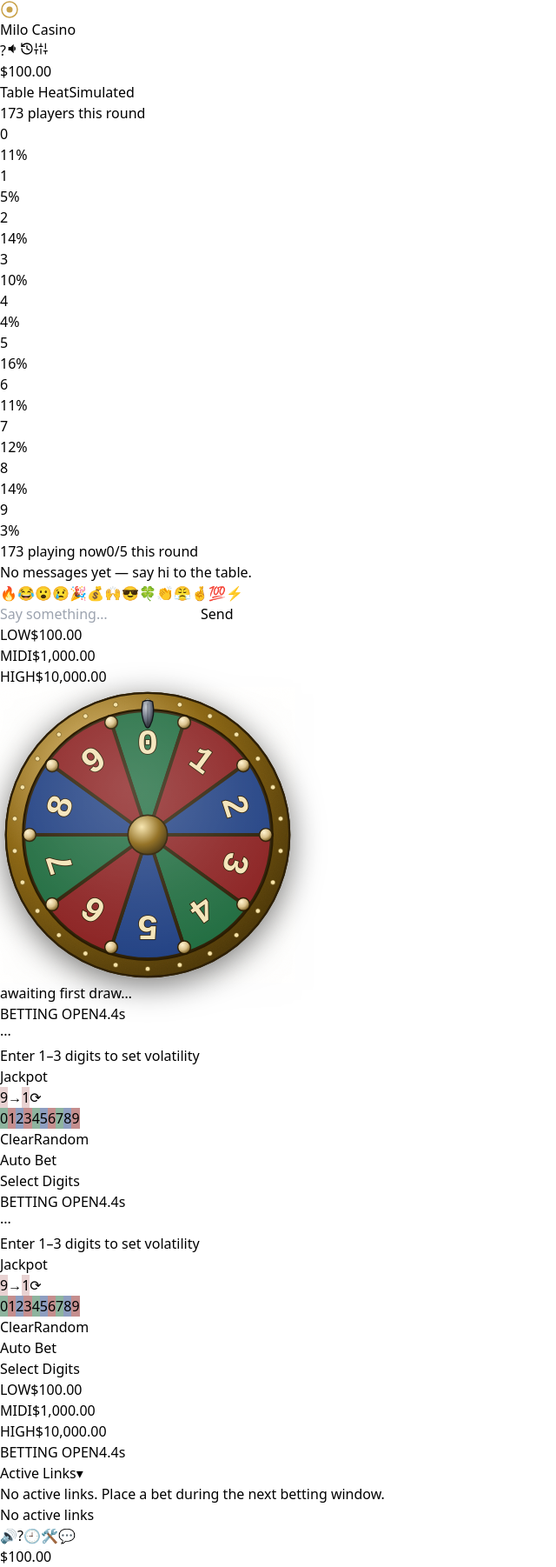
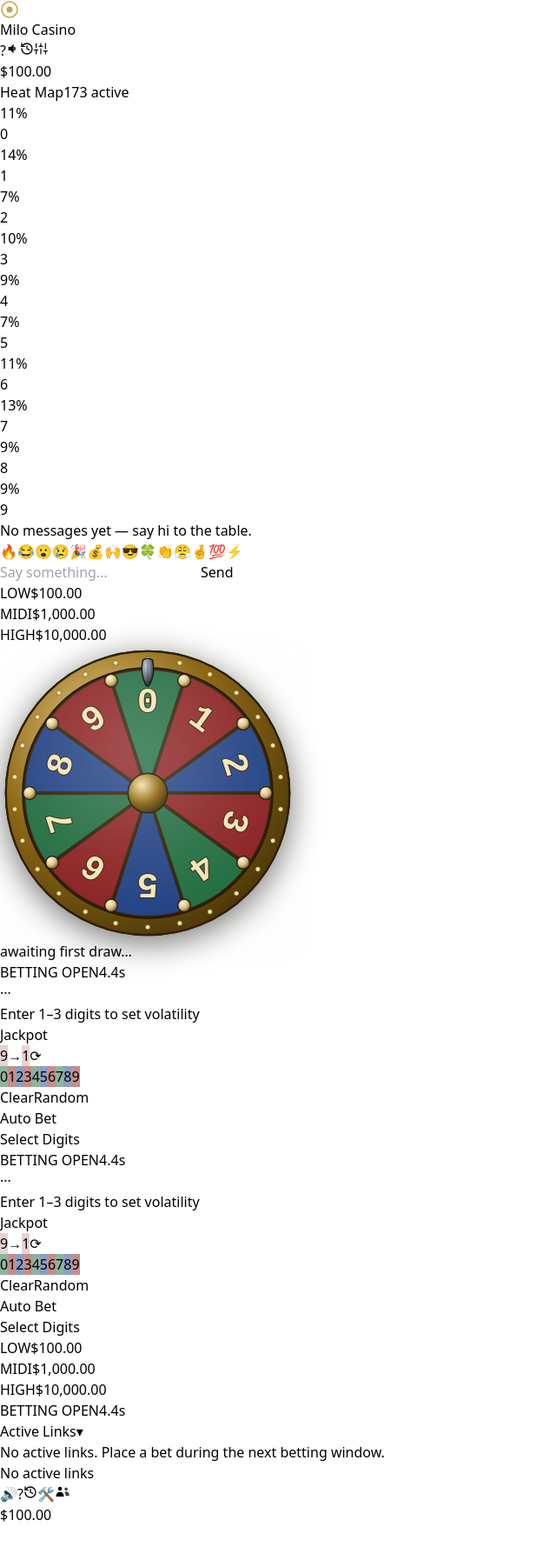
Before and after one commit to milerdo/chains, a React (Vite) app: page / in a window 1280 px wide. Shown: the whole page at 87% size, without its empty margins (0-640 px from the left). After the commit the page ends 1754 px from the top, so only its background shows below. Built offline with nearby package versions, Linux system fonts and the light colour scheme.

Commit message:
version 0.16, testing and fixing minor bugs

```diff
--- a/src/App.tsx
+++ b/src/App.tsx
@@ -68,7 +68,7 @@
       <main className="hidden min-h-0 flex-1 lg:flex lg:flex-col lg:overflow-hidden">
         <div className="mx-auto grid min-h-0 w-full max-w-6xl flex-1 grid-cols-[1fr_1.3fr_1fr] gap-4 overflow-hidden px-6 py-4">
           <div className="flex min-h-0 flex-col gap-3 overflow-hidden">
-            <div className="h-[38%] min-h-[220px] shrink-0">
+            <div className="h-[31%] min-h-[190px] shrink-0">
               <MultiplayerSim />
             </div>
             <EmojiChat />
--- a/src/components/EmojiChat.tsx
+++ b/src/components/EmojiChat.tsx
@@ -1,9 +1,9 @@
 // ============================================================================
 // CHAINS — EmojiChat
-// Local, per-browser "table chat". Not real multiplayer — persisted to
-// localStorage only (see CLAUDE.md log). Each message is identified by its
-// own send time (hh:mm:ss) rather than a player name, per design decision.
-// Up to MAX_SENDS_PER_ROUND emoji/messages per betting round.
+// Local, per-browser table chat, presented to players as part of "Socials".
+// Persisted to localStorage only — not real multiplayer. Each message is
+// identified by its own send time (hh:mm:ss) rather than a player name.
+// Max ONE emoji/message per betting round.
 // ============================================================================
 
 import { useEffect, useRef, useState, type FormEvent } from 'react';
@@ -15,7 +15,7 @@
   '🔥', '😂', '😮', '😢', '🎉', '💰', '🙌', '😎', '🍀', '👏', '😤', '🤞', '💯', '⚡',
 ];
 
-const MAX_SENDS_PER_ROUND = 5;
+const MAX_SENDS_PER_ROUND = 1;
 const MAX_MESSAGE_LENGTH = 60;
 const MAX_STORED_MESSAGES = 100;
 const STORAGE_KEY = 'chains-table-chat';
@@ -47,7 +47,7 @@
 }
 
 export function EmojiChat() {
-  const { phase, simulatedActivity } = useGame();
+  const { phase } = useGame();
   const [messages, setMessages] = useState<ChatMessage[]>(() => loadStoredMessages());
   const [draft, setDraft] = useState('');
   const [sentThisRound, setSentThisRound] = useState(0);
@@ -95,23 +95,10 @@
 
   return (
     <section
-      aria-label="Table chat"
+      aria-label="Socials"
       className="flex min-h-0 flex-1 flex-col rounded-3xl border border-white/[0.07] bg-gradient-to-b from-white/[0.035] to-transparent p-5 backdrop-blur-sm sm:p-6"
     >
-      <div className="flex shrink-0 items-center justify-between">
-        <span className="flex items-center gap-2 font-mono text-[10px] uppercase tracking-[0.4em] text-white/40">
-          <span className="relative flex h-1.5 w-1.5">
-            <span className="absolute inline-flex h-full w-full animate-ping rounded-full bg-emerald-400 opacity-60" />
-            <span className="relative inline-flex h-1.5 w-1.5 rounded-full bg-emerald-400" />
-          </span>
-          {simulatedActivity.playerCount.toLocaleString()} playing now
-        </span>
-        <span className="font-mono text-[10px] text-white/30">
-          {sentThisRound}/{MAX_SENDS_PER_ROUND} this round
-        </span>
-      </div>
-
-      <div ref={listRef} className="mt-3 min-h-0 flex-1 overflow-y-auto pr-1">
+      <div ref={listRef} className="min-h-0 flex-1 overflow-y-auto pr-1">
         {messages.length === 0 ? (
           <p className="flex h-full items-center justify-center text-center font-mono text-xs text-white/25">
             No messages yet — say hi to the table.
--- a/src/components/GameHeader.tsx
+++ b/src/components/GameHeader.tsx
@@ -96,7 +96,7 @@
     </svg>
   );
 }
-function HistoryIcon() {
+export function HistoryIcon() {
   return (
     <svg width="16" height="16" viewBox="0 0 24 24" fill="none" stroke="currentColor" strokeWidth="2" strokeLinecap="round" strokeLinejoin="round" aria-hidden="true">
       <path d="M3 12a9 9 0 1 0 9-9 9.75 9.75 0 0 0-6.74 2.74L3 8" />
--- a/src/components/MobileFooter.tsx
+++ b/src/components/MobileFooter.tsx
@@ -1,15 +1,15 @@
 // ============================================================================
 // CHAINS — MobileFooter
-// Now a clean utility bar only: sound, help, history, chat. Active-links
-// strip moved to GameHeader (full width, mobile). Balance is NOT duplicated
-// here — already shown in GameHeader on mobile.
+// Utility bar: sound, help, history, socials (chat + heat map). Active-links
+// strip is a separate docked bar in App.tsx, not here.
 // ============================================================================
 
 import { useState } from 'react';
 import { isAudioEnabled, playUiClick, toggleAudioEnabled } from '../utils/audio';
+import { EmojiChat } from './EmojiChat';
 import { MultiplayerSim } from './MultiplayerSim';
-import { EmojiChat } from './EmojiChat';
 import { Balance } from './Balance';
+import { HistoryIcon } from './GameHeader';
 
 interface MobileFooterProps {
   balance: number;
@@ -18,7 +18,7 @@
   onToggleDemo: () => void;
 }
 
- export function MobileFooter({ balance, onOpenHelp, onOpenHistory, onToggleDemo }: MobileFooterProps) {
+export function MobileFooter({ balance, onOpenHelp, onOpenHistory, onToggleDemo }: MobileFooterProps) {
   const [soundOn, setSoundOn] = useState(() => isAudioEnabled());
   const [chatOpen, setChatOpen] = useState(false);
 
@@ -66,7 +66,7 @@
           aria-label="Bet history"
           className="flex h-11 w-11 shrink-0 items-center justify-center rounded-full border border-white/10 bg-white/[0.03] text-white/70"
         >
-          🕘
+          <HistoryIcon />
         </button>
         <button type="button" onClick={handleToggleDemo} aria-label="Demo panel" className="flex h-11 w-11 shrink-0 items-center justify-center rounded-full border border-white/10 bg-white/[0.03] text-white/70">
           🛠️
@@ -77,13 +77,13 @@
             playUiClick();
             setChatOpen((o) => !o);
           }}
-          aria-label="Open table chat"
+          aria-label="Open socials"
           className={[
             'flex h-11 w-11 shrink-0 items-center justify-center rounded-full border transition',
             chatOpen ? 'border-[#eab308] bg-[#eab308]/20 text-[#eab308]' : 'border-[#eab308]/40 bg-[#eab308]/10 text-[#eab308]',
           ].join(' ')}
         >
-          💬
+          <PeopleIcon />
         </button>
 
         <div className="flex-1" />
@@ -93,24 +93,24 @@
 
       {chatOpen && (
         <div
-          className="fixed inset-x-0 top-0 bottom-[calc(3.75rem+env(safe-area-inset-bottom,0px))] z-[55] flex items-end bg-black/60"
+          className="fixed inset-x-0 top-14 bottom-[calc(3.75rem+env(safe-area-inset-bottom,0px))] z-[55] flex items-end bg-black/60"
           role="dialog"
           aria-modal="true"
-          aria-label="Table chat"
+          aria-label="Socials"
           onClick={() => setChatOpen(false)}
         >
           <div
-            className="flex h-[80dvh] max-h-[80dvh] w-full flex-col overflow-hidden rounded-t-3xl border border-white/10 bg-[#141414] pb-[env(safe-area-inset-bottom,0px)]"
+            className="flex h-full w-full flex-col overflow-hidden rounded-t-3xl border border-white/10 bg-[#141414] pb-[env(safe-area-inset-bottom,0px)]"
             onClick={(e) => e.stopPropagation()}
           >
             <div className="flex shrink-0 items-center justify-between px-4 py-3">
-              <span className="font-mono text-xs font-bold uppercase tracking-[0.2em] text-white/60">Table Chat</span>
+              <span className="font-mono text-xs font-bold uppercase tracking-[0.2em] text-white/60">Socials</span>
               <button type="button" onClick={() => setChatOpen(false)} aria-label="Close" className="flex h-9 w-9 items-center justify-center text-white/50">
                 ✕
               </button>
             </div>
             <div className="flex min-h-0 flex-1 flex-col gap-3 px-3 pb-3">
-              <div className="h-[36%] min-h-[160px] shrink-0">
+              <div className="h-[29%] min-h-[130px] shrink-0">
                 <MultiplayerSim />
               </div>
               <EmojiChat />
@@ -121,3 +121,15 @@
     </>
   );
 }
+
+/** Original three-person "socials" glyph. */
+function PeopleIcon() {
+  return (
+    <svg width="18" height="18" viewBox="0 0 24 24" fill="currentColor" aria-hidden="true">
+      <circle cx="8" cy="8" r="3" />
+      <path d="M2 19c0-3.3 2.7-6 6-6s6 2.7 6 6v1H2v-1z" />
+      <circle cx="17.5" cy="8.5" r="2.4" opacity="0.75" />
+      <path d="M14.8 13.2c.9-.5 1.9-.8 2.7-.8 2.6 0 4.7 2.1 4.7 4.7V19h-5.4v-1c0-1.8-.7-3.4-2-4.8z" opacity="0.75" />
+    </svg>
+  );
+}
--- a/src/components/MultiplayerSim.tsx
+++ b/src/components/MultiplayerSim.tsx
@@ -1,51 +1,58 @@
 // ============================================================================
 // CHAINS — MultiplayerSim
 // Simulated per-digit "table heat" — what % of other (simulated) players
-// are betting each digit this round. Sourced entirely from
-// engine.getSimulatedActivity().digitPopularity (Section 28 spirit).
-// Purely cosmetic: never represents real accounts, never affects the real
-// stream, tickets, or payouts, and never predicts or hints at the actual
-// upcoming draw.
+// are betting each digit this round. Refreshes on its own short local
+// timer (obviously simulated, decoupled from real draw cadence). Purely
+// cosmetic: never represents real accounts, never affects or hints at the
+// real stream, tickets, or payouts.
 // ============================================================================
 
+import { useEffect, useState } from 'react';
 import { useGame } from '../hooks/useGame';
 import { DIGIT_COLORS } from '../utils/digitColors';
 
+const REFRESH_MS = 1500;
+
+function randomHeat(): number[] {
+  const rawWeights = Array.from({ length: 10 }, () => Math.random() + 0.2);
+  const sum = rawWeights.reduce((a, b) => a + b, 0);
+  return rawWeights.map((w) => Math.round((w / sum) * 100));
+}
+
 export function MultiplayerSim() {
   const { simulatedActivity } = useGame();
-  const { digitPopularity, playerCount } = simulatedActivity;
-  const maxPct = Math.max(...digitPopularity, 1);
+  const [heat, setHeat] = useState<number[]>(() => randomHeat());
+
+  useEffect(() => {
+    const id = window.setInterval(() => setHeat(randomHeat()), REFRESH_MS);
+    return () => window.clearInterval(id);
+  }, []);
+
+  const maxPct = Math.max(...heat, 1);
 
   return (
     <section
-      aria-label="Simulated bet popularity"
+      aria-label="Simulated bet heat map"
       className="flex h-full min-h-0 flex-col rounded-3xl border border-white/[0.07] bg-gradient-to-b from-white/[0.035] to-transparent p-4 backdrop-blur-sm"
     >
       <div className="flex shrink-0 items-center justify-between">
-        <span className="font-mono text-[10px] uppercase tracking-[0.4em] text-white/40">Table Heat</span>
-        <span className="rounded-full bg-white/[0.05] px-2 py-0.5 font-mono text-[9px] uppercase tracking-[0.15em] text-white/30">
-          Simulated
+        <span className="font-mono text-[10px] uppercase tracking-[0.4em] text-white/40">Heat Map</span>
+        <span className="font-mono text-[10px] tabular-nums text-white/40">
+          {simulatedActivity.playerCount.toLocaleString()} active
         </span>
       </div>
-      <p className="mt-1 shrink-0 font-mono text-[10px] text-white/30">
-        {playerCount.toLocaleString()} players this round
-      </p>
 
-      <div className="mt-2 flex min-h-0 flex-1 flex-col justify-center gap-1.5 overflow-hidden">
-        {digitPopularity.map((pct, digit) => (
-          <div key={digit} className="flex items-center gap-2">
-            <span className="w-4 shrink-0 text-center font-mono text-xs font-bold tabular-nums text-white/70">
-              {digit}
-            </span>
-            <div className="h-2 flex-1 overflow-hidden rounded-full bg-white/[0.05]">
+      <div className="mt-2 flex min-h-0 flex-1 items-end justify-between gap-1">
+        {heat.map((pct, digit) => (
+          <div key={digit} className="flex h-full flex-1 flex-col items-center justify-end gap-1">
+            <span className="font-mono text-[9px] tabular-nums text-white/40">{pct}%</span>
+            <div className="flex w-full flex-1 items-end overflow-hidden rounded-t-md bg-white/[0.05]">
               <div
-                className="h-full rounded-full transition-all duration-700"
-                style={{ width: `${(pct / maxPct) * 100}%`, backgroundColor: DIGIT_COLORS[digit] }}
+                className="w-full rounded-t-md transition-all duration-700"
+                style={{ height: `${(pct / maxPct) * 100}%`, backgroundColor: DIGIT_COLORS[digit] }}
               />
             </div>
-            <span className="w-8 shrink-0 text-right font-mono text-[10px] tabular-nums text-white/40">
-              {pct}%
-            </span>
+            <span className="font-mono text-xs font-bold tabular-nums text-white/70">{digit}</span>
           </div>
         ))}
       </div>
```
Also changed, not shown: src/components/ChainLinks.tsx (+14 -14 lines).
